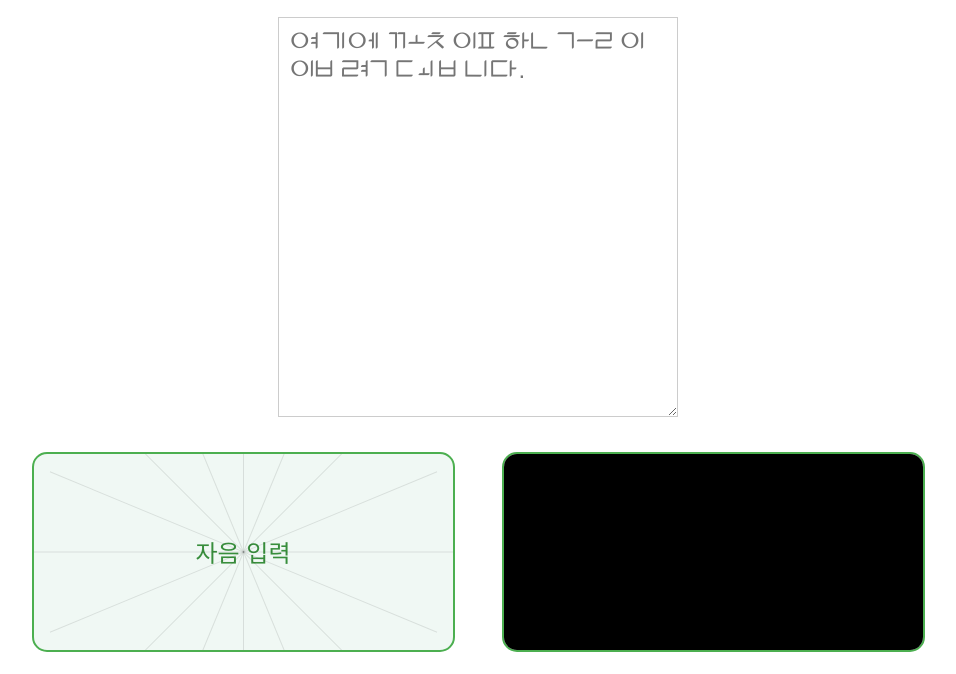
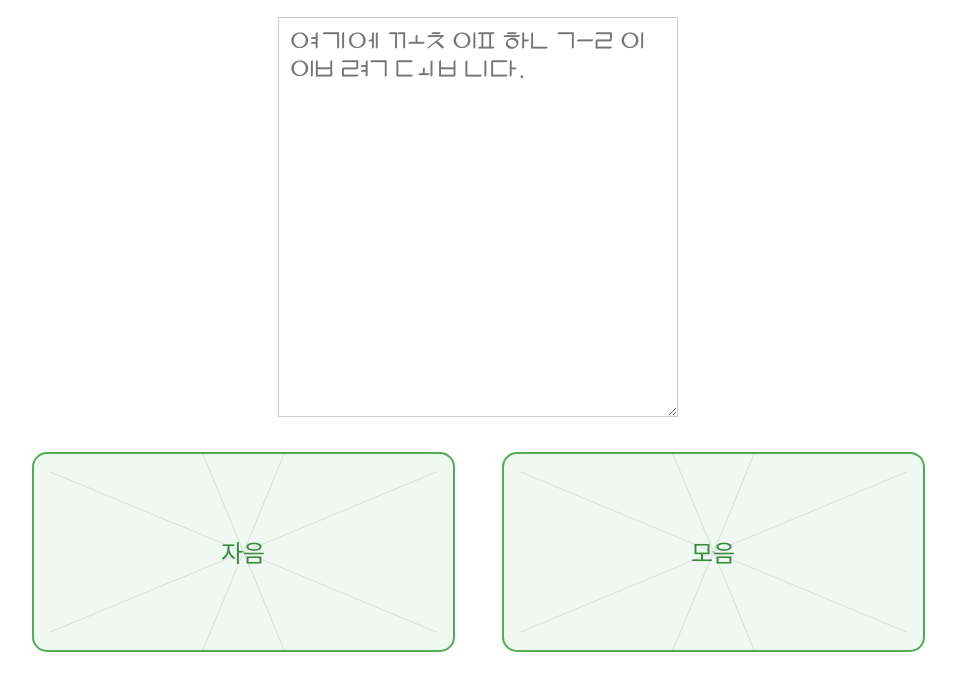
Before and after one commit to mskyung/FlowerHangul, a plain HTML site: page index.html in a window 1280 px wide. Shown: the part 131-805 px from the top of the page, without its empty margins (162-1118 px from the left). Drawn offline with Linux system fonts and the light colour scheme.

Commit message:
Add files via upload

```diff
--- a/index.html
+++ b/index.html
@@ -15,29 +15,21 @@
 
     <div id="inputButtons">
         <button id="leftButton" class="input-button">
-            자음 입력
+            자음
             <div class="lines">
-                <span class="line-0"></span>
                 <span class="line-22-5"></span>
-                <span class="line-45"></span>
                 <span class="line-67-5"></span>
-                <span class="line-90"></span>
                 <span class="line-112-5"></span>
-                <span class="line-135"></span>
                 <span class="line-157-5"></span>
             </div>
         </button>
         <button id="rightButton" class="input-button">
-            모음 입력
+            모음
             <div class="lines">
-                <span class="line-0"></span>
-                <span class="line-22-5"></span>
-                <span class="line-45"></span>
-                <span class="line-67-5"></span>
-                <span class="line-90"></span>
-                <span class="line-112-5"></span>
-                <span class="line-135"></span>
-                <span class="line-157-5"></span>
+                 <span class="line-22-5"></span>
+                 <span class="line-67-5"></span>
+                 <span class="line-112-5"></span>
+                 <span class="line-157-5"></span>
             </div>
         </button>
     </div>
--- a/style.css
+++ b/style.css
@@ -108,48 +108,10 @@ textarea#kkotipInput {
 }
 
 /* 각도별 선 스타일 */
-.input-button .lines .line-0 { transform: translateY(-50%) rotate(0deg); }
 .input-button .lines .line-22-5 { transform: translateY(-50%) rotate(22.5deg); }
-.input-button .lines .line-45 { transform: translateY(-50%) rotate(45deg); }
 .input-button .lines .line-67-5 { transform: translateY(-50%) rotate(67.5deg); }
-.input-button .lines .line-90 { transform: translateY(-50%) rotate(90deg); }
 .input-button .lines .line-112-5 { transform: translateY(-50%) rotate(112.5deg); }
-.input-button .lines .line-135 { transform: translateY(-50%) rotate(135deg); }
 .input-button .lines .line-157-5 { transform: translateY(-50%) rotate(157.5deg); }
-
-/* 모음 입력 버튼 (특정 영역 검정색으로 칠하기) */
-#rightButton .lines {
-    /* 기존 배경색은 버튼 자체에 있으므로 여기서는 추가 안함 */
-    /* 검정색 영역을 위한 가상 요소 추가 */
-}
-
-/* 모음 입력 버튼의 검정색 영역 (좌상, 우하) */
-#rightButton::before,
-#rightButton::after {
-    content: '';
-    position: absolute;
-    width: 100%;
-    height: 100%;
-    top: 0; left: 0;
-    background: transparent;
-    z-index: 0; /* 선과 텍스트 아래에 있도록 */
-    pointer-events: none;
-}
-
-#rightButton::before { /* 좌상 검정색 */
-    background: linear-gradient(135deg, black 0% 50%, transparent 50% 100%);
-    /* 135deg는 top-right에서 bottom-left로 가는 선.
-       black 0% 50%는 선의 0%부터 50%까지 black, 나머지는 transparent.
-       이렇게 하면 좌상 영역이 칠해짐. */
-}
-
-#rightButton::after { /* 우하 검정색 */
-    background: linear-gradient(-45deg, black 0% 50%, transparent 50% 100%);
-    /* -45deg는 bottom-right에서 top-left로 가는 선.
-       black 0% 50%는 선의 0%부터 50%까지 black, 나머지는 transparent.
-       이렇게 하면 우하 영역이 칠해짐. */
-}
-
 
 /* Refresh 버튼 컨테이너 */
 div#controls {
```
